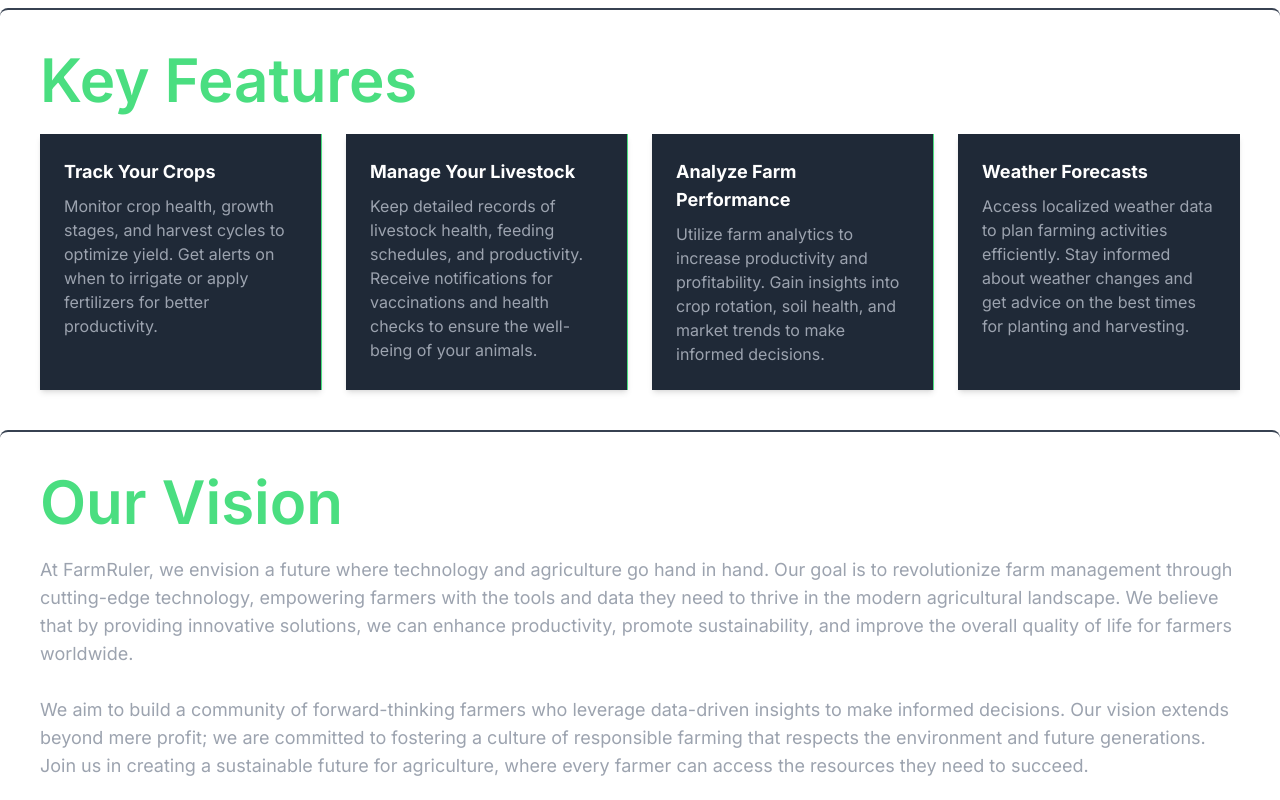
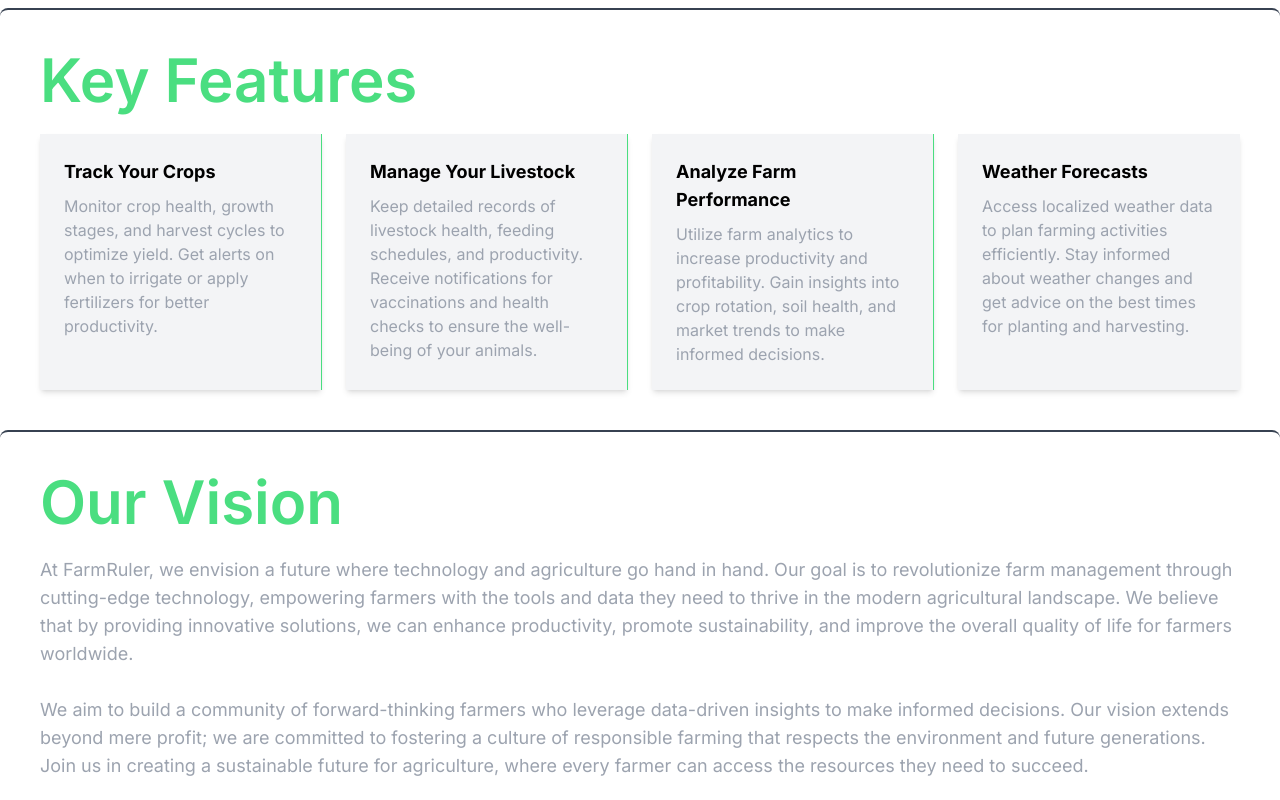
Before and after one commit to MOHAMMED-IQRAMUL/FarmRuler, a Next.js app: page / in a window 1280 px wide. Shown: the part 580-1380 px from the top of the page. Built offline with nearby package versions, Linux system fonts and the light colour scheme; no server answers.

Commit message:
Fix dark/light theme toggler issue

```diff
--- a/app/dashboard/page.js
+++ b/app/dashboard/page.js
@@ -40,7 +40,7 @@
 
             <div className="flex min-h-screen">
                 <LeftSideBar />
-                <div className="right w-[70%] min-w-[56%] mt-28">
+                <div className="right w-[70%] min-w-[56%] mt-28 bg">
                     <main className="flex-grow container mx-auto p-4">
                         <h1 className="text-2xl font-bold mb-4 sm:text-3xl md:text-4xl sm:mb-8">
                             Welcome to FarmRuler Dashboard
--- a/app/page.js
+++ b/app/page.js
@@ -7,7 +7,7 @@
 
 export default function Home() {
   return (
-    <div className="min-h-screen flex flex-col bg-gray-900 text-white bg-white dark:bg-gray-800">
+    <div className="min-h-screen flex flex-col text-black dark:text-white bg-white dark:bg-gray-900">
       <Navbar />
 
       <div className="absolute inset-0 -z-10 h-full w-full bg-gray-800 bg-[linear-gradient(to_right,#3f3f3f_1px,transparent_1px),linear-gradient(to_bottom,#3f3f3f_1px,transparent_1px)] bg-[size:6rem_4rem]">
@@ -39,7 +39,7 @@
           Key Features
         </h2>
         <div className="grid grid-cols-1 md:grid-cols-2 lg:grid-cols-4 gap-6 ">
-          <div className="bg-gray-800 p-6 shadow-md md:border-r-[1px] md:border-green-400">
+          <div className="bg-gray-100 dark:bg-gray-800 p-6 shadow-md md:border-r-[1px] md:border-green-400">
             <h3 className="text-lg font-bold">Track Your Crops</h3>
             <p className="mt-2 text-gray-400">
               Monitor crop health, growth stages, and harvest cycles to optimize
@@ -47,7 +47,7 @@
               better productivity.
             </p>
           </div>
-          <div className="bg-gray-800 p-6 shadow-md md:border-r-[1px] md:border-green-400">
+          <div className="bg-gray-100 dark:bg-gray-800 p-6 shadow-md md:border-r-[1px] md:border-green-400">
             <h3 className="text-lg font-bold ">Manage Your Livestock</h3>
             <p className="mt-2 text-gray-400">
               Keep detailed records of livestock health, feeding schedules, and
@@ -55,7 +55,7 @@
               checks to ensure the well-being of your animals.
             </p>
           </div>
-          <div className="bg-gray-800 p-6 shadow-md md:border-r-[1px] md:border-green-400">
+          <div className="bg-gray-100 dark:bg-gray-800 p-6 shadow-md md:border-r-[1px] md:border-green-400">
             <h3 className="text-lg font-bold">Analyze Farm Performance</h3>
             <p className="mt-2 text-gray-400">
               Utilize farm analytics to increase productivity and profitability.
@@ -63,7 +63,7 @@
               to make informed decisions.
             </p>
           </div>
-          <div className="bg-gray-800 p-6 shadow-md ">
+          <div className="bg-gray-100 dark:bg-gray-800 p-6 shadow-md ">
             <h3 className="text-lg font-bold">Weather Forecasts</h3>
             <p className="mt-2 text-gray-400">
               Access localized weather data to plan farming activities
--- a/tailwind.config.js
+++ b/tailwind.config.js
@@ -1,5 +1,6 @@
 /** @type {import('tailwindcss').Config} */
 module.exports = {
+  darkMode: "class",
   content: [
     "./pages/**/*.{js,ts,jsx,tsx,mdx}",
     "./components/**/*.{js,ts,jsx,tsx,mdx}",
```
